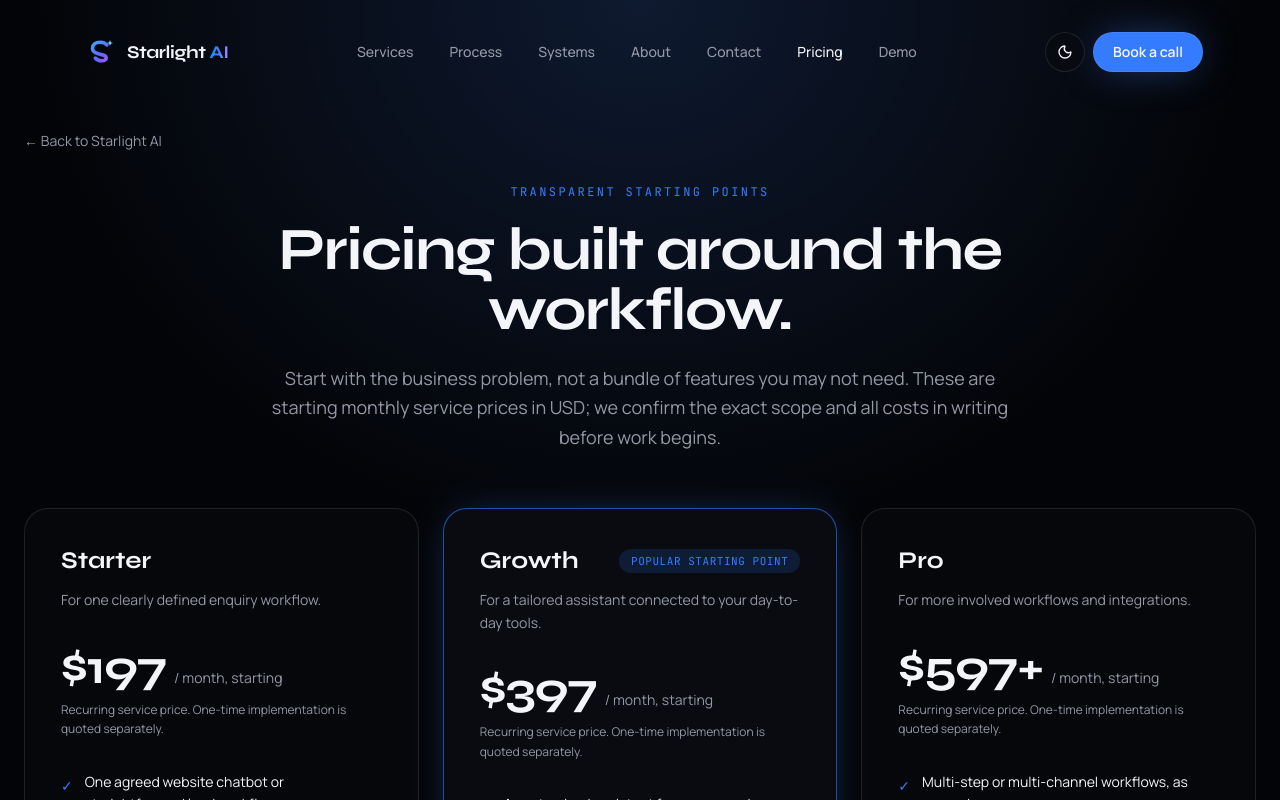
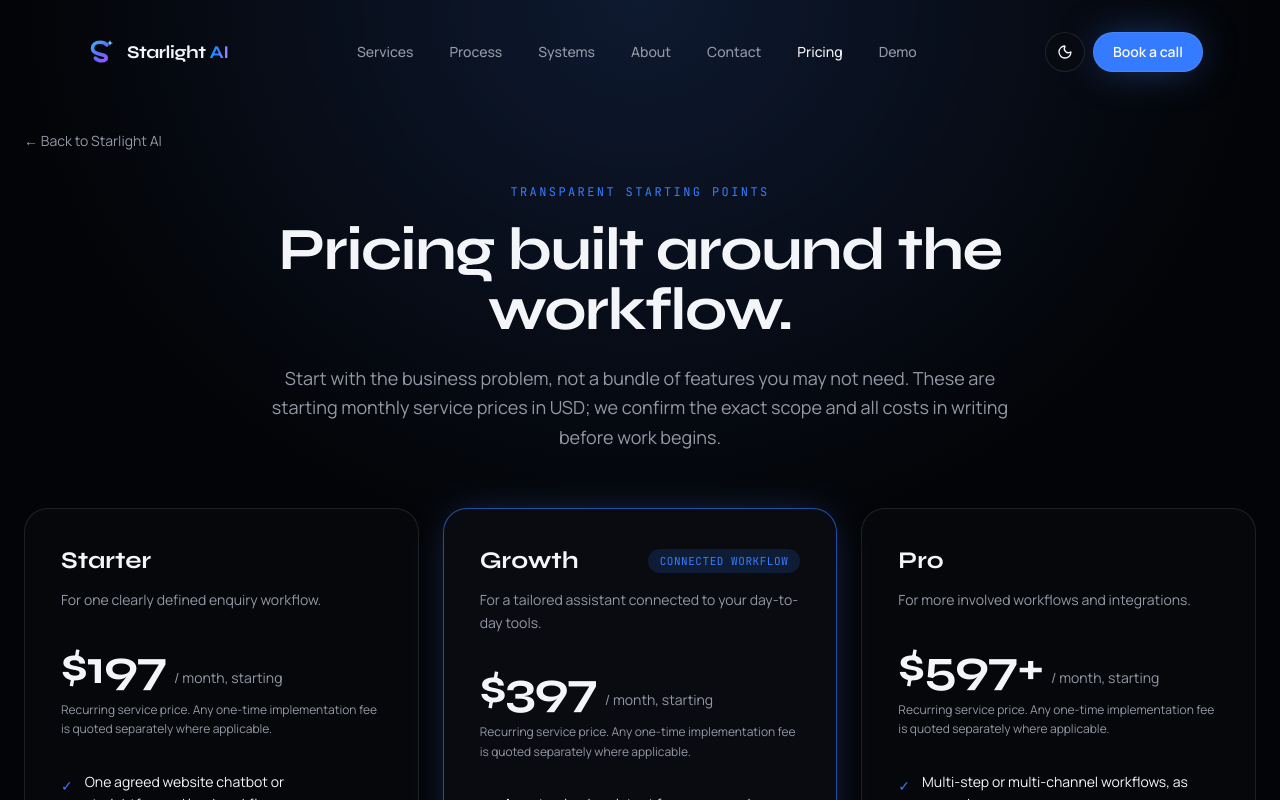
Before and after one commit to abbasimohsin392-prog/Starlight, a Next.js app: page /pricing in a window 1280 px wide. Shown: the top 800 px of the page. Built offline with nearby package versions, Linux system fonts and the light colour scheme.

Commit message:
Polish pricing labels and optimize solution images

```diff
--- a/app/pricing/page.tsx
+++ b/app/pricing/page.tsx
@@ -67,14 +67,14 @@ export default function PricingPage() {
               <article key={plan.name} className={plan.featured ? 'flex flex-col rounded-3xl border border-primary/60 bg-surface p-7 shadow-[0_0_40px_-16px_var(--glow)] md:p-9' : 'flex flex-col rounded-3xl border border-border bg-surface/60 p-7 md:p-9'}>
                 <div className="flex items-center justify-between gap-4">
                   <h2 className="font-display text-2xl font-bold">{plan.name}</h2>
-                  {plan.featured && <span className="rounded-full bg-primary/15 px-3 py-1 font-mono text-[11px] uppercase tracking-wider text-primary">Popular starting point</span>}
+                  {plan.featured && <span className="rounded-full bg-primary/15 px-3 py-1 font-mono text-[11px] uppercase tracking-wider text-primary">Connected workflow</span>}
                 </div>
                 <p className="mt-3 text-sm leading-relaxed text-muted-foreground">{plan.summary}</p>
                 <p className="mt-8">
                   <span className="font-display text-5xl font-bold tracking-tight">{plan.price}</span>
                   <span className="ml-2 text-sm text-muted-foreground">/ month, starting</span>
                 </p>
-                <p className="mt-2 text-xs leading-relaxed text-muted-foreground">Recurring service price. One-time implementation is quoted separately.</p>
+                <p className="mt-2 text-xs leading-relaxed text-muted-foreground">Recurring service price. Any one-time implementation fee is quoted separately where applicable.</p>
                 <ul className="mt-8 flex-1 space-y-4">
                   {plan.features.map((feature) => (
                     <li key={feature} className="flex gap-3 text-sm leading-relaxed">
--- a/app/solutions/page.tsx
+++ b/app/solutions/page.tsx
@@ -1,5 +1,6 @@
 import type { Metadata } from 'next'
 import { ArrowRight } from 'lucide-react'
+import Image from 'next/image'
 import { Nav } from '@/components/site/nav'
 import { Footer } from '@/components/site/footer'
 import { systems } from '@/lib/data'
@@ -26,7 +27,7 @@ export default function SolutionsPage() {
             {systems.map((system) => (
               <article key={system.title} className="overflow-hidden rounded-3xl border border-border bg-surface/60">
                 <div className="relative aspect-[16/9] overflow-hidden bg-surface-2">
-                  <img src={system.image} alt="" loading="lazy" className="h-full w-full object-cover" />
+                  <Image src={system.image} alt="" fill sizes="(min-width: 768px) 50vw, 100vw" className="object-cover" />
                 </div>
                 <div className="p-6 md:p-8">
                   <div className="flex flex-wrap items-center justify-between gap-3">
```
